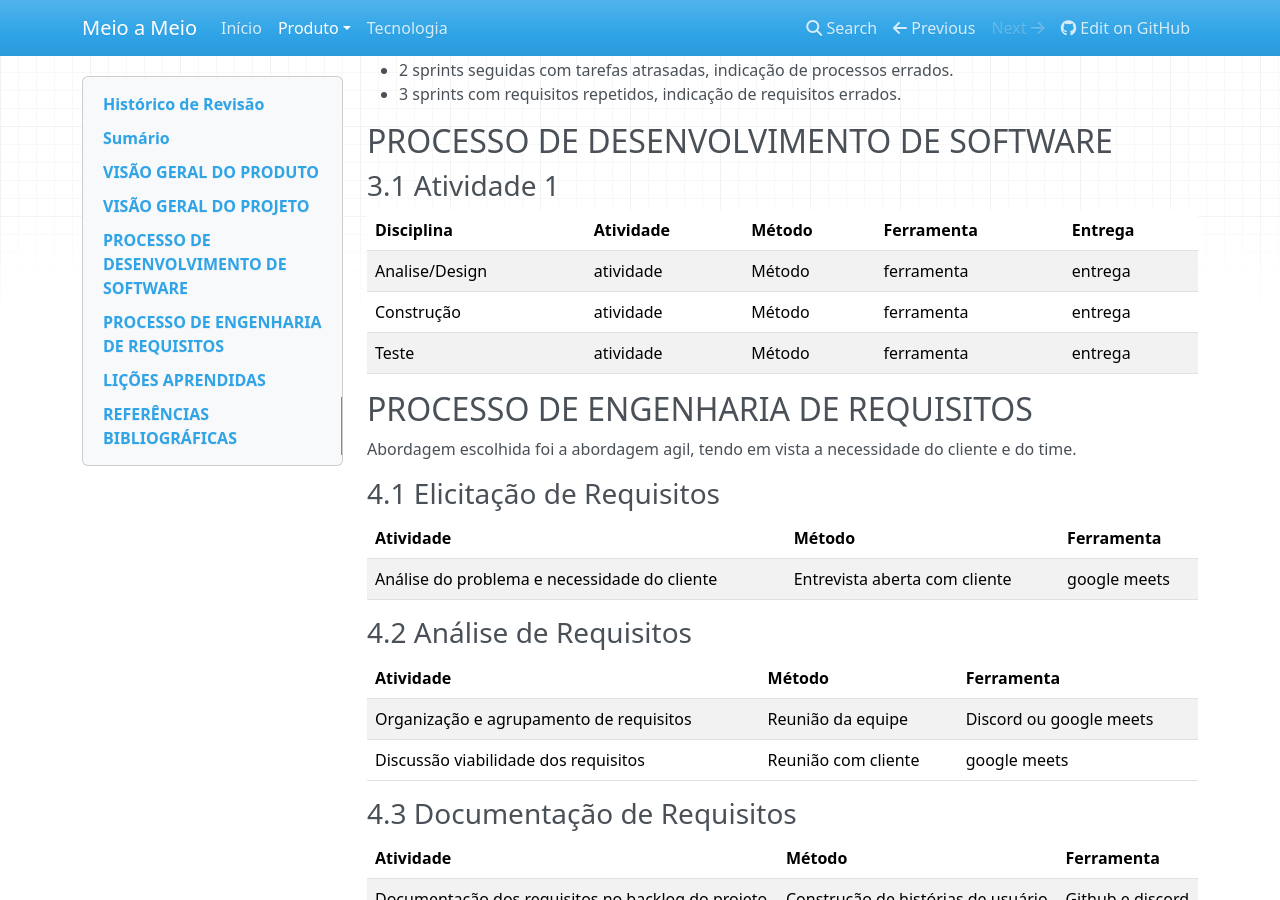
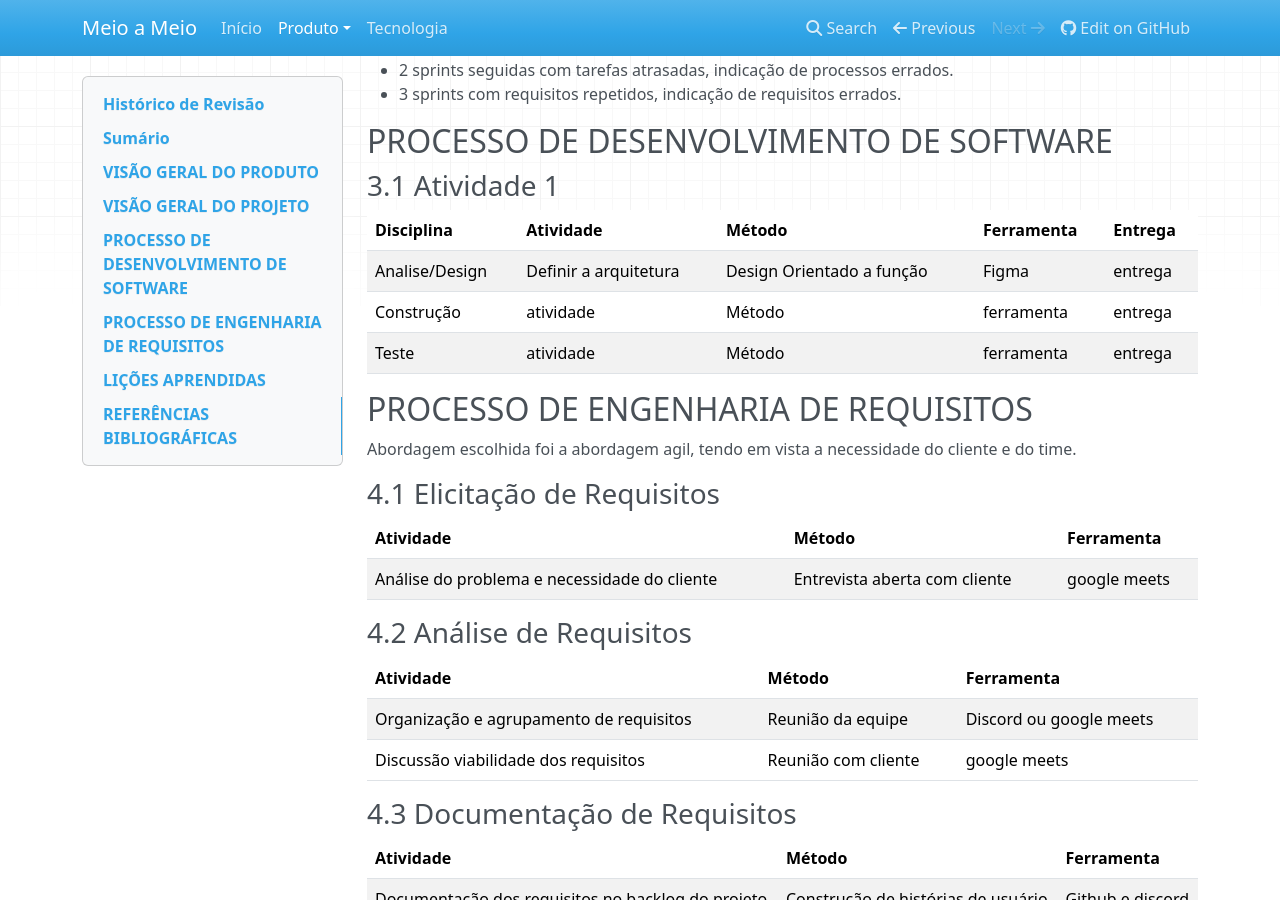
Before and after one commit to mdsreq-fga-unb/2022.1-Meio-a-Meio, an MkDocs documentation site: the page built from docs/ProductVision.md, in a window 1280 px wide and 900 px high, scrolled down 2662 px. Built offline with MkDocs 1.6.1, drawn with Linux system fonts in a browser that asks for light colours; nearby versions of some CDN libraries.

Commit message:
Update ProductVision.md

```diff
--- a/docs/ProductVision.md
+++ b/docs/ProductVision.md
@@ -106,7 +106,7 @@ Reuniões serão feitas no Discord, ou Google meets.
 
 | Disciplina |Atividade| Método | Ferramenta | Entrega|
 |----|----|----|----|----|
-|Analise/Design| atividade | Método | ferramenta |entrega|
+|Analise/Design| Definir a arquitetura | Design Orientado a função | Figma |entrega|
 |Construção| atividade | Método | ferramenta |entrega|
 |Teste| atividade | Método | ferramenta |entrega|
 
```
